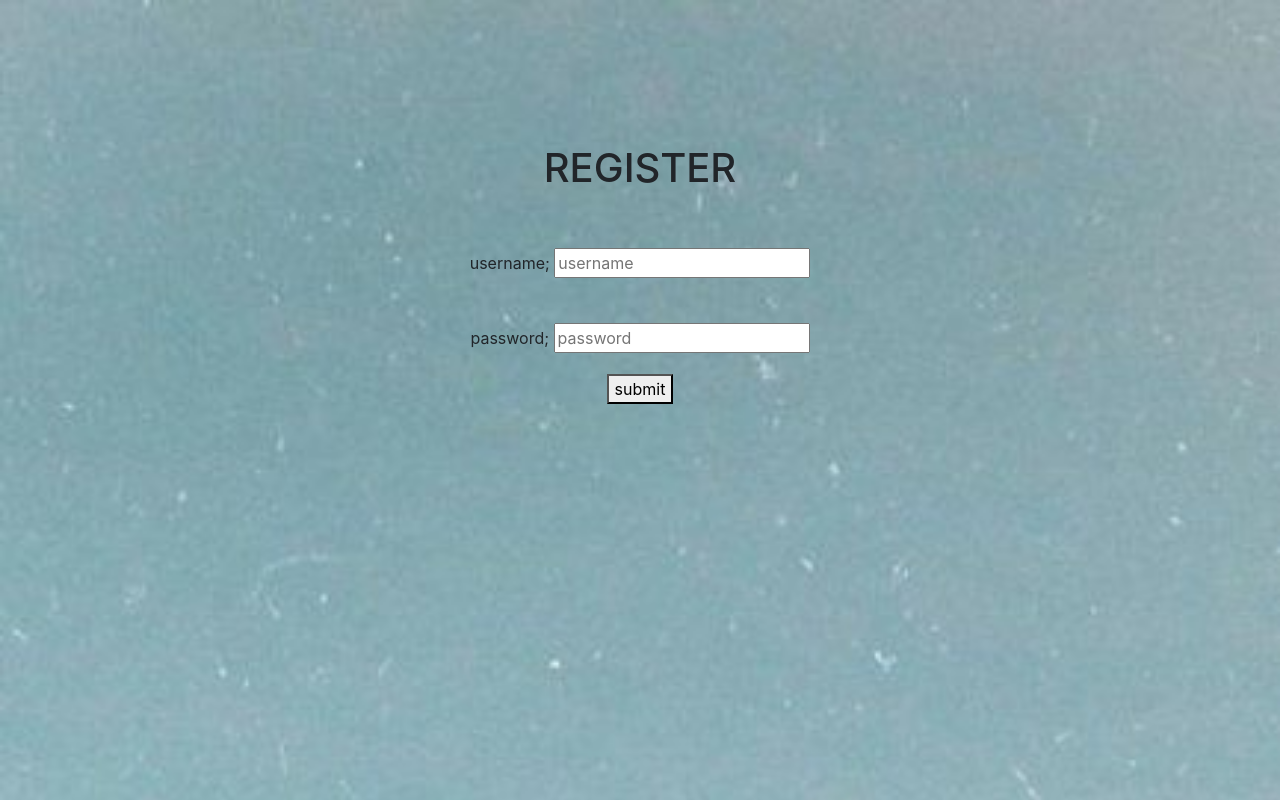
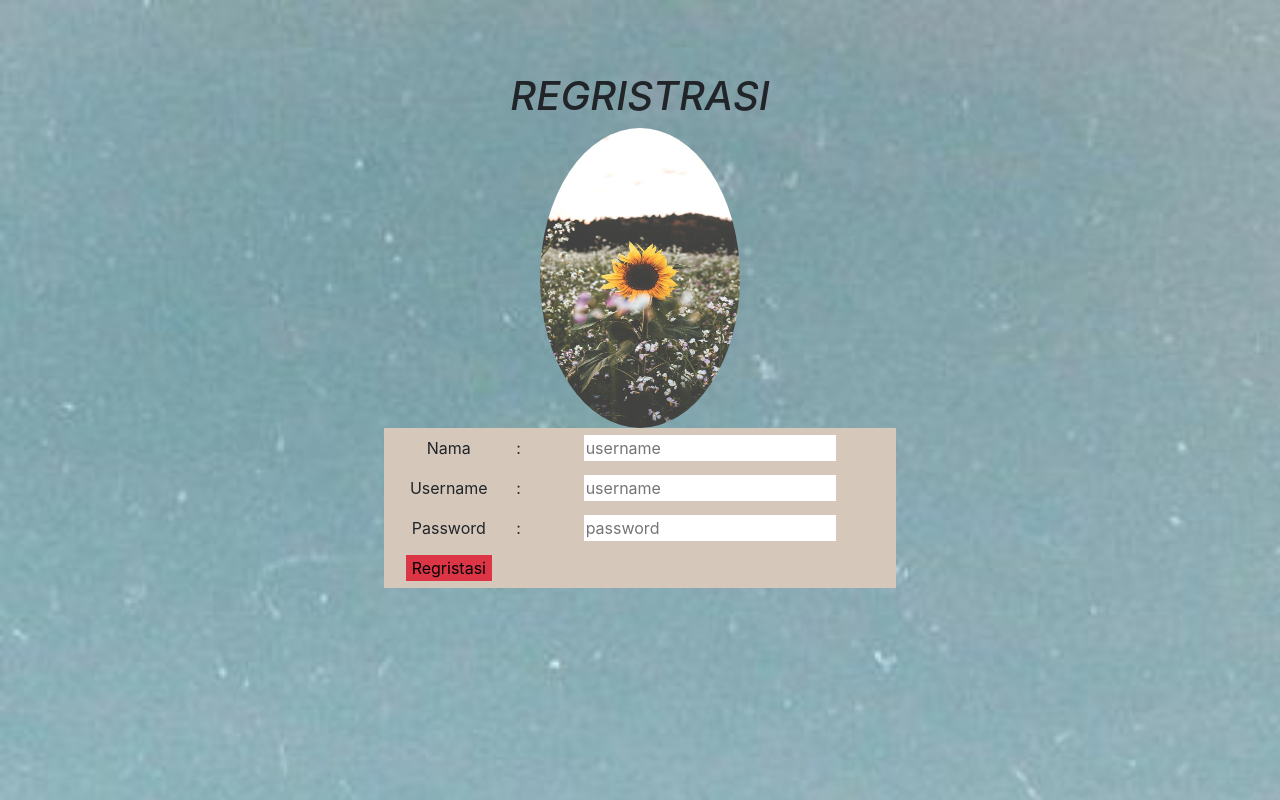
Before and after one commit to Devipurwita24/tokobungadevi, a PHP site: page /formregister.php in a window 1280 px wide. Run offline with PHP 8.4, Linux system fonts and the light colour scheme.

Commit message:
11 commit

```diff
--- a/formregister.php
+++ b/formregister.php
@@ -5,26 +5,52 @@
     <meta name="viewport" content="width=device-width, initial-scale=1.0">
     <title>Document</title>
     <link rel="stylesheet" href="./assets/bootstrap-4.4.1-dist/bootstrap-4.4.1-dist/css/bootstrap.css">
-    <style></style>
+    <style>
+        table{
+            background-color:#d5c7ba;
+            width: 40%;
+            height: 160px;
+        }
+        button{
+            background-color:#d5c7bc;
+            width: 40%;
+            height: 350px;
+            border : 0;
+        }
+        input{
+            border : 0;
+        }
+    </style>
 </head>
 <body style="background-image: url('6.jpg');background-size: cover;">
-<br><br><br>
-
-<div class="text-center">
-<div>
-<br><br><br>
-<h1 class="text-center">REGISTER</h1><br><br>
-<form action="aksiregis.php" method="post">
-<label for="username" >username</label>;
-    <input type="text" name="username" placeholder="username"  required>
-    <p><p><br>
-    <label for="password">password</label>;
-    <input type="password" name="password" placeholder="password"  required>
-    </p><p><p>
-
-    <button type="submit">submit</button><p><br><br>
-    </form>
-</div>
+<div class="login">
+    <div class="text-center">
+        <br><BR></BR>
+        <h1><I>REGRISTRASI</I></h1>
+        <img src="4.jpg" class="rounded-circle" alt="Cinque Terre" width="200" height="300">
+        <form action="aksiregis.php" method="post">
+            <table  align="center">
+                 <tr>
+                     <td>Nama</td>
+                     <td>:</td>
+                    <td><input type="text" name="username" placeholder="username"></td>
+                </tr>
+                <tr>
+                    <td>Username</td>
+                    <td>:</td>
+                    <td><input type="text" name="username" placeholder="username"></td>
+                </tr>
+                <tr>
+                    <td>Password</td>
+                    <td>:</td>
+                    <td><input type="password" name="pass" placeholder="password"></td>
+                </tr>
+                <tr>
+                    <td><input type="submit" class="bg-danger " name="buat" value="Regristasi"></td>
+                </tr>
+            </table>
+        </form>
+    </div>
 </div>
 
 <script src="https://code.jquery.com/jquery-3.4.1.slim.min.js" integrity="sha384-J6qa4849blE2+poT4WnyKhv5vZF5SrPo0iEjwBvKU7imGFAV0wwj1yYfoRSJoZ+n" crossorigin="anonymous"></script>
```
Also changed, not shown: coba.php (added, +12 -0 lines), formlogin.php (+30 -8 lines), home.php (+17 -9 lines), 19.jpg (added), Capture.PNG (added), logo.png (added).
